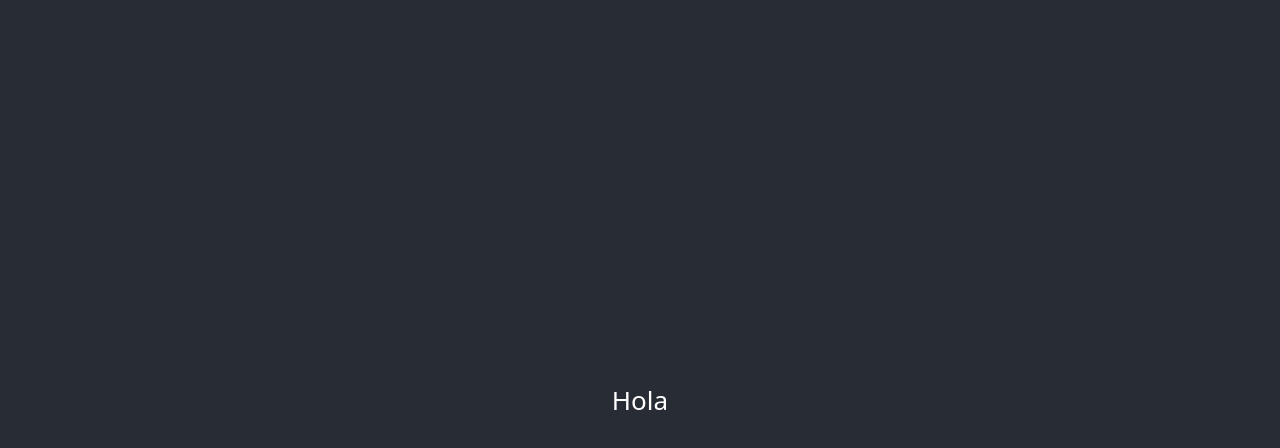
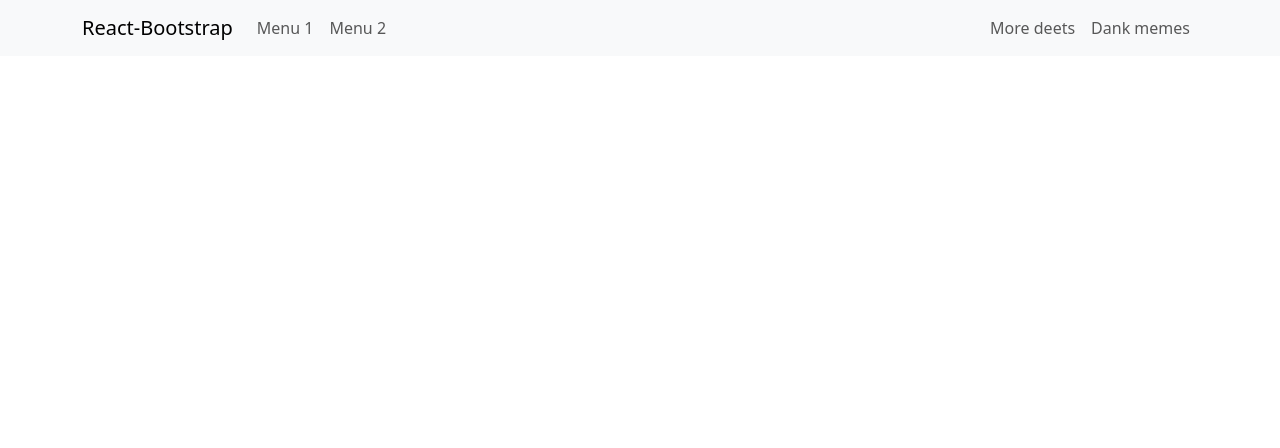
Before and after one commit to Oscar-RNS/react, a React (Create React App) app: page /home in a window 1280 px wide. Shown: the top 448 px of the page. Built offline with nearby package versions, Linux system fonts and the light colour scheme.

Commit message:
Se agregó NavLink en componente home
Pequeños ajustes en otros componentes

```diff
--- a/src/App.tsx
+++ b/src/App.tsx
@@ -6,16 +6,12 @@ import { BrowserRouter, Routes, Route } from "react-router-dom";
 
 function App() {
   return (
-    <div className="App">
-      <header className="App-header">
         <BrowserRouter>
           <Routes>
            <Route path="/" element={<Bienvenido />} />
            <Route path="/home" element={<Home />} />
           </Routes>
         </BrowserRouter>
-      </header>
-    </div>
   );
 }
 
--- a/src/components/bienvenido.tsx
+++ b/src/components/bienvenido.tsx
@@ -2,18 +2,34 @@ import Boton from './boton';
 import logo from '../logo.svg';
 
 export default function Bienvenido() {
+/*
+ const [user, setUser] = useState('');
+ const [password, setPassword] = useState('');
+ const [formDatos, setFormDatos] = useState('');
+
+ function myUsuario(e : React.ChangeEvent<HTMLInputElement>) {
+  setUser(e.target.value)
+ }
+ function myContrasenia(e : React.ChangeEvent<HTMLInputElement>) {
+  setPassword(e.target.value)
+ }
+
+ const enviarDatos = (e : React.FormEvent) => {
+    e.preventDefault();
+    if(user === '' || password === '') {
+      alert('Ingresar Datos !')
+    } else {
+      setFormDatos('Hola : ' + user)
+    }
+ }
+
+*/
 
   return (
-    <div>
-      <img src={logo} className="App-logo" alt="logo" />
-        <a
-          className="App-link"
-          href="https://reactjs.org"
-          target="_blank"
-          rel="noopener noreferrer"
-        >
-        </a>
-        <h3>Hola, Bienvenido a React !</h3>
+    <div className="App">
+      <header className="App-header">
+       <img src={logo} className="App-logo" alt="logo" style={{width:"250px"}}/>
+       <h3>Hola, Bienvenido a React !</h3>
         {/*<form action="">
         <label>Usuario </label>
         <input type="text" name="usuario" style={{marginLeft:"14px"}} value={user} onChange={myUsuario}/><br></br>
@@ -24,6 +40,7 @@ export default function Bienvenido() {
        </form>
        <Usuario formDatos={formDatos}/>*/}
        <Boton/>
+       </header>
       </div>
   )
 }
--- a/src/components/boton.tsx
+++ b/src/components/boton.tsx
@@ -12,7 +12,7 @@ function Boton(myBoton : Props) {
 
   return (
     <>
-    <Button variant="success" onClick={() => navigate("/home")}>Entrar</Button>
+    <Button variant="success" onClick={() => navigate("/home")} style={{marginTop:"20px"}}>Entrar</Button>
     </>
   )
 }
--- a/src/components/home.tsx
+++ b/src/components/home.tsx
@@ -1,3 +1,8 @@
+import Container from 'react-bootstrap/Container';
+import Nav from 'react-bootstrap/Nav';
+import Navbar from 'react-bootstrap/Navbar';
+import NavDropdown from 'react-bootstrap/NavDropdown';
+import { NavLink } from 'react-router-dom';
 
 /*interface Props {
   formDatos: string;
@@ -7,7 +12,35 @@ const Home = ({formDatos} : Props) => {*/
 const Home = () => {
     return (
     <>
-      Hola
+     <Navbar collapseOnSelect expand="lg" className="bg-body-tertiary">
+      <Container>
+        <Navbar.Brand as={NavLink} to='/'>React-Bootstrap</Navbar.Brand>
+        <Navbar.Toggle aria-controls="responsive-navbar-nav" />
+        <Navbar.Collapse id="responsive-navbar-nav">
+          <Nav className="me-auto">
+            <Nav.Link href="#features">Menu 1</Nav.Link>
+            <Nav.Link href="#pricing">Menu 2</Nav.Link>
+            {/*<NavDropdown title="Menu 3" id="collapsible-nav-dropdown">
+              <NavDropdown.Item href="#action/3.1">Link 1</NavDropdown.Item>
+              <NavDropdown.Item href="#action/3.2">
+              Link 1
+              </NavDropdown.Item>
+              <NavDropdown.Item href="#action/3.3">Link 3</NavDropdown.Item>
+              <NavDropdown.Divider />
+              <NavDropdown.Item href="#action/3.4">
+              Link 4
+              </NavDropdown.Item>
+              </NavDropdown>*/}
+          </Nav>
+          <Nav>
+            <Nav.Link href="#deets">More deets</Nav.Link>
+            <Nav.Link eventKey={2} href="#memes">
+              Dank memes
+            </Nav.Link>
+          </Nav>
+        </Navbar.Collapse>
+      </Container>
+    </Navbar>
     </>
     )
 }
```
